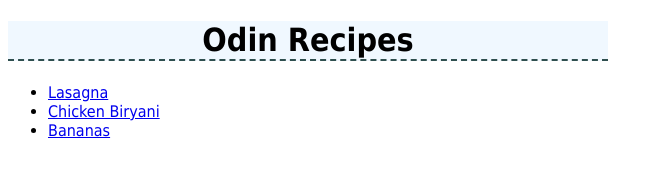
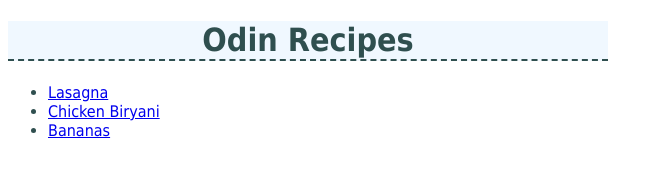
Before and after one commit to mkingbean/odin-recipes, a plain HTML site: page index.html in a window 1280 px wide. Shown: the whole page, without its empty margins (0-663 px from the left). Drawn offline with Linux system fonts and the light colour scheme.

Commit message:
Set font colour to darkslategray

```diff
--- a/css/styles.css
+++ b/css/styles.css
@@ -1,5 +1,6 @@
 body {
     font-family: "Tahoma", sans-serif;
+    color: darkslategray;
 }
 
 h1, h2 {
```
